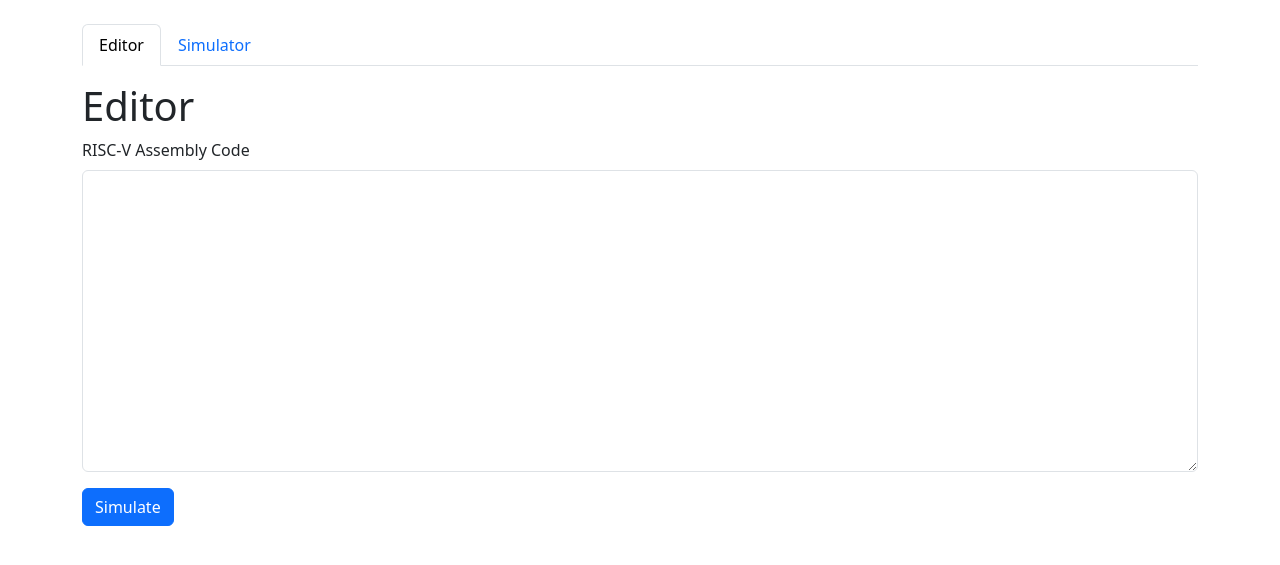
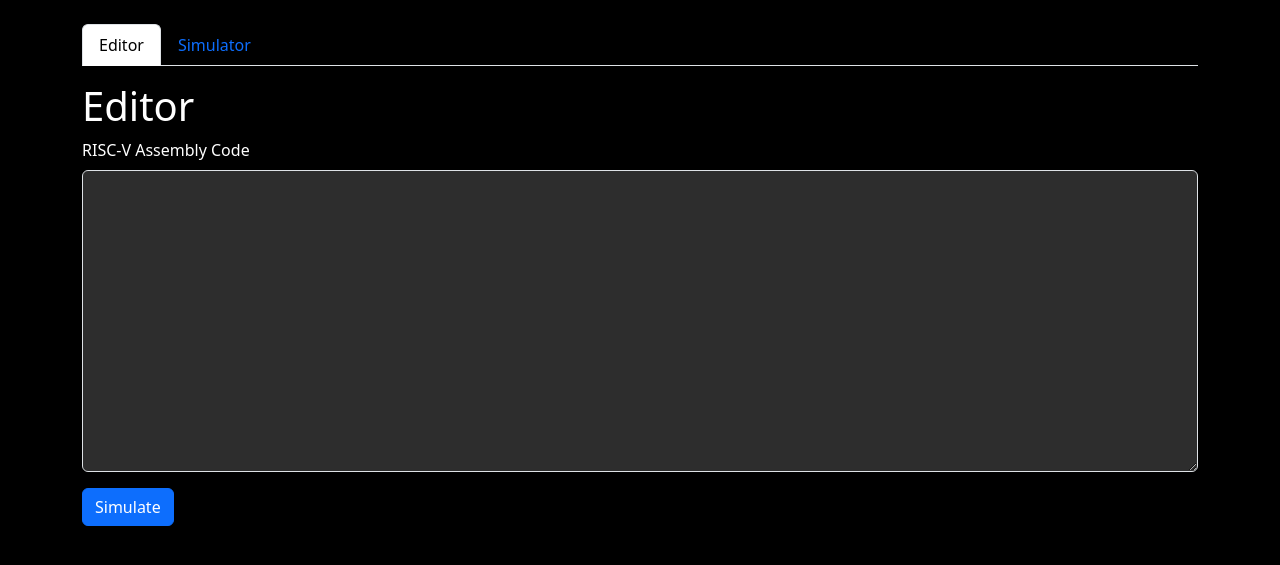
Before and after one commit to somnainwal2507/CS204_PROJECT, a Flask app: page /editor in a window 1280 px wide. Shown: the top 565 px of the page. Run offline with Flask 3, Linux system fonts and the light colour scheme.

Commit message:
theme fixed

```diff
--- a/templates/editor.html
+++ b/templates/editor.html
@@ -1,6 +1,14 @@
 {% extends "layout.html" %}
 {% block title %}RISC-V Editor{% endblock %}
 {% block content %}
+<style>
+  /* Style for the RISC-V code text area */
+  #code {
+    background-color: #2d2d2d; /* dark gray background */
+    color: #ffffe0;            /* light yellow text */
+  }
+</style>
+
 <h1>Editor</h1>
 <form method="POST" action="{{ url_for('editor') }}">
   <div class="mb-3">
--- a/templates/layout.html
+++ b/templates/layout.html
@@ -7,6 +7,10 @@
     rel="stylesheet"
     href="https://cdn.jsdelivr.net/npm/bootstrap@5.3.0/dist/css/bootstrap.min.css" />
   <style>
+    body {
+      background-color: black; /* Set the page background to black */
+      color: white;  /* Change text color to white for readability */
+    }
     .pane {
       max-height: 400px;
       overflow-y: auto;
--- a/templates/simulator.html
+++ b/templates/simulator.html
@@ -91,8 +91,7 @@
     <form method="GET" action="{{ url_for('editor') }}">
       <button type="submit" class="btn btn-secondary">Go to Editor</button>
     </form>
-
-    <!-- Instructions Table -->
+<!-- Instructions Table -->
     <h2>Instructions</h2>
     <table>
       <thead>
```
